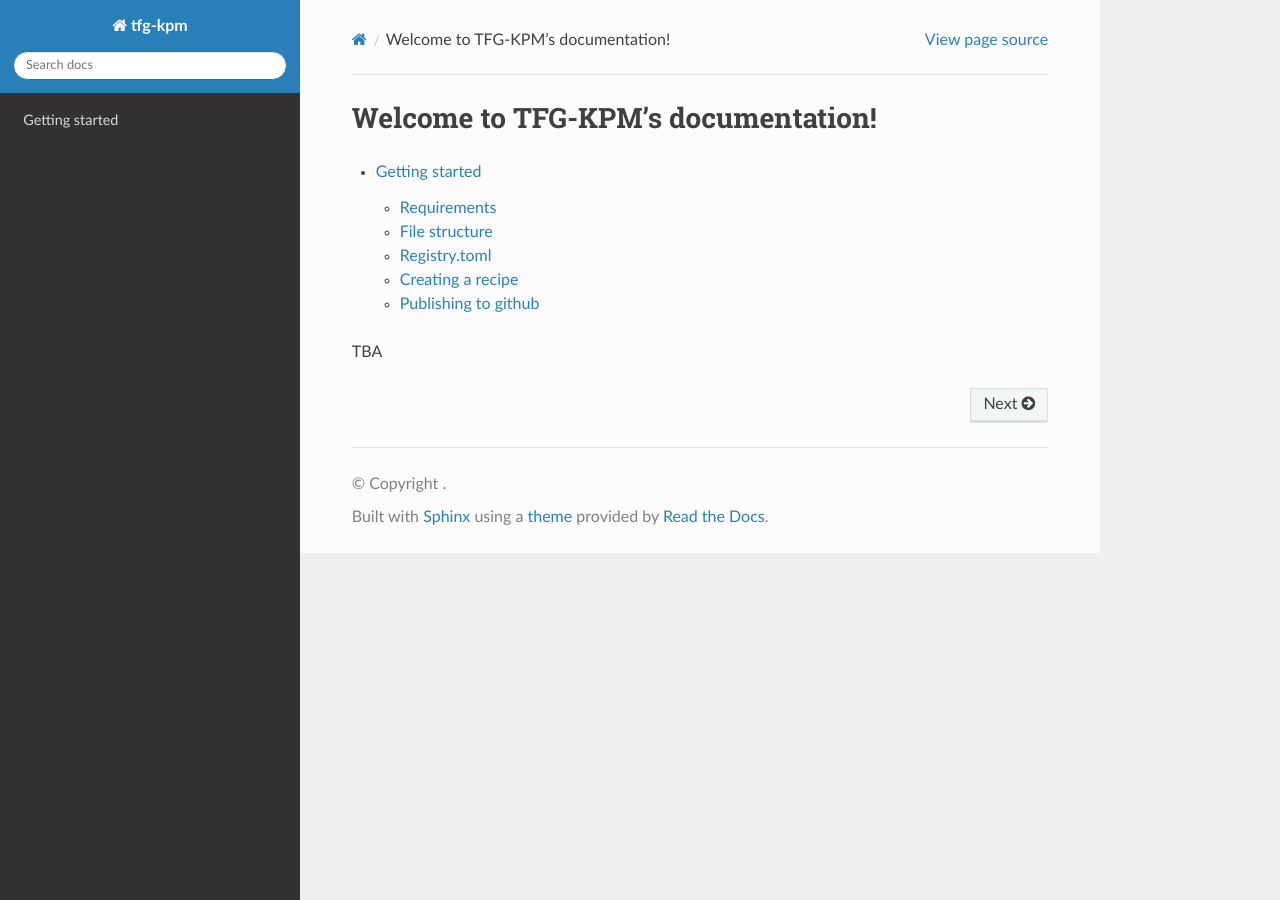
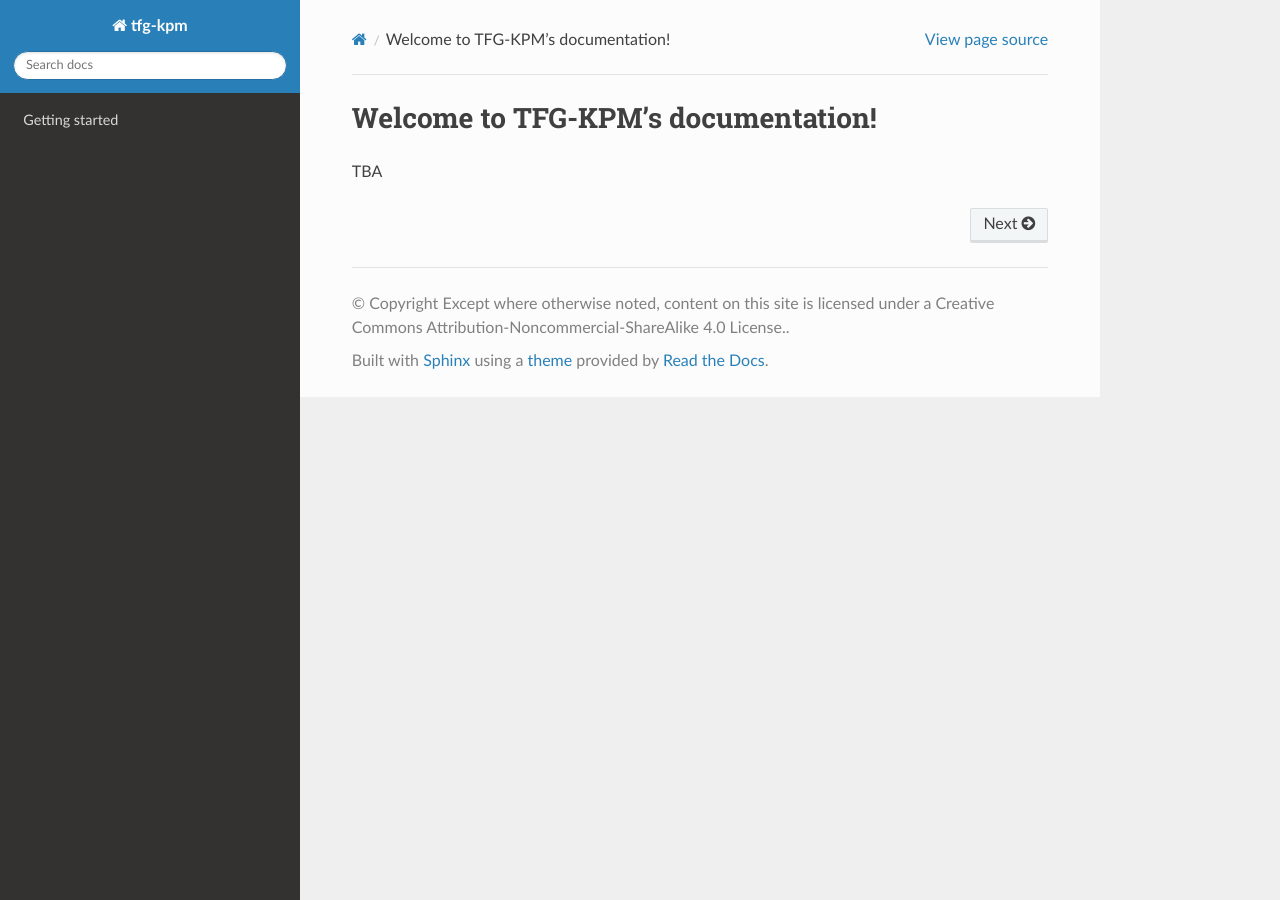
Before and after one commit to glitchplaysgames714/tfg-kpm-docs, a Sphinx documentation site: the page built from docs/source/index.rst, in a window 1280 px wide. Built offline with Sphinx 7.4.7 and the Read the Docs theme 3.1.0, drawn with Linux system fonts in a browser that asks for light colours; some of the changed lines change nothing that is shown.

Commit message:
bro im confused

```diff
--- a/docs/source/conf.py
+++ b/docs/source/conf.py
@@ -3,6 +3,7 @@
 # -- Project information
 
 project = 'tfg-kpm'
+copyright = 'Except where otherwise noted, content on this site is licensed under a Creative Commons Attribution-Noncommercial-ShareAlike 4.0 License.'
 author = 'Glitch714'
 
 release = '0.1'
--- a/docs/source/index.rst
+++ b/docs/source/index.rst
@@ -2,7 +2,8 @@ Welcome to TFG-KPM's documentation!
 ===================================
 
 .. toctree::
+   :hidden:
+   :maxdepth: 2
 
    getting-started
-
 TBA
```
